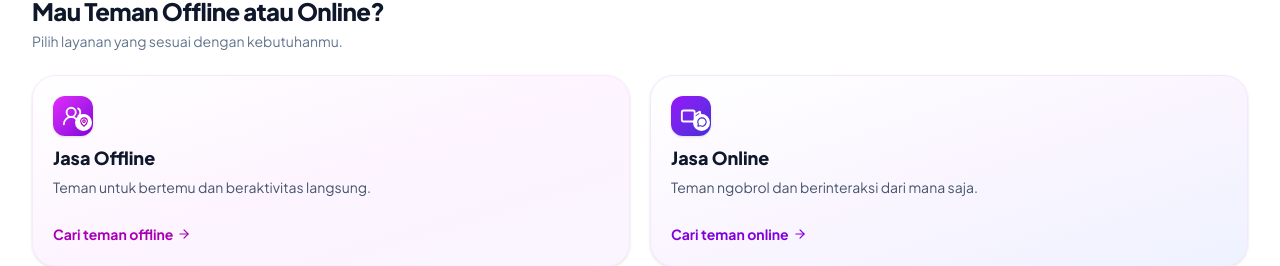
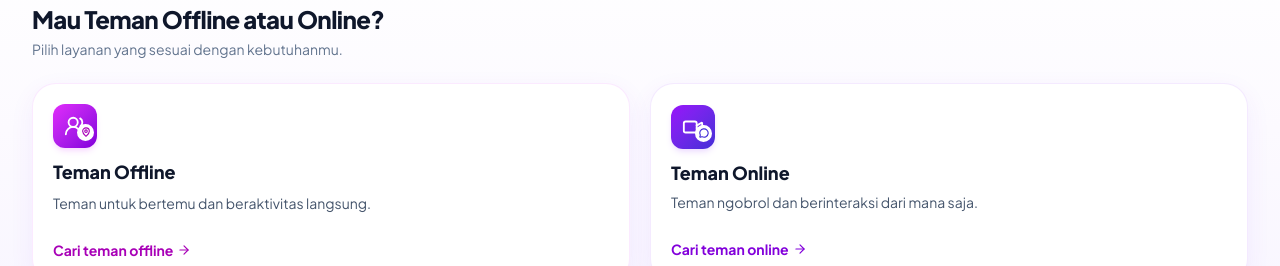
Before and after one commit to yukusocialindonesia-cpu/YUKU-SOCIAL-PRODUCTION, a React (Vite) app: page / in a window 1280 px wide. Shown: the part 686-952 px from the top of the page. Built offline with nearby package versions, Linux system fonts and the light colour scheme; no server answers; the database is empty.

Commit message:
Percantik kartu pilihan Teman Offline dan Online (#204)
* Polish homepage offline and online cards

* Keep service cards compact and preserve homepage copy

* Keep service section desktop spacing unchanged

```diff
--- a/src/components/home/ServiceModeSection.tsx
+++ b/src/components/home/ServiceModeSection.tsx
@@ -7,7 +7,7 @@ interface ServiceModeSectionProps {
 
 export const ServiceModeSection: React.FC<ServiceModeSectionProps> = ({ onSelectMode }) => {
   return (
-    <section className="relative py-4 sm:py-10 bg-white">
+    <section className="relative overflow-hidden py-4 sm:py-12 bg-gradient-to-b from-white via-[#FCFAFF] to-[#F8F5FF]">
       <div className="max-w-7xl mx-auto px-4 sm:px-6 lg:px-8">
         <div className="mb-3 sm:mb-6">
           <span className="text-[11px] font-bold text-purple-700 tracking-wider uppercase">
@@ -25,9 +25,9 @@ export const ServiceModeSection: React.FC<ServiceModeSectionProps> = ({ onSelect
           <button
             type="button"
             onClick={() => onSelectMode('offline')}
-            className="group min-w-0 rounded-2xl sm:rounded-3xl border border-fuchsia-100 bg-gradient-to-br from-white via-fuchsia-50 to-purple-50 p-2.5 sm:p-5 text-left shadow-sm hover:shadow-lg hover:-translate-y-0.5 transition-all focus-visible:outline-none focus-visible:ring-2 focus-visible:ring-fuchsia-500"
+            className="group relative min-w-0 overflow-hidden rounded-2xl sm:rounded-3xl border border-fuchsia-100/90 bg-white p-3 sm:p-5 text-left shadow-[0_8px_24px_rgba(124,58,237,0.07)] hover:shadow-[0_16px_34px_rgba(124,58,237,0.14)] hover:-translate-y-0.5 transition-all duration-300 focus-visible:outline-none focus-visible:ring-2 focus-visible:ring-fuchsia-500"
           >
-            <span className="mb-2 flex h-8 w-8 sm:h-10 sm:w-10 items-center justify-center rounded-xl bg-gradient-to-br from-fuchsia-500 to-purple-700 text-white shadow-sm">
+            <span className="mb-2.5 flex h-9 w-9 sm:h-11 sm:w-11 items-center justify-center rounded-xl bg-gradient-to-br from-fuchsia-500 to-purple-700 text-white shadow-md shadow-fuchsia-200/70">
               <span className="relative flex items-center justify-center" aria-hidden="true">
                 <UsersRound className="h-5 w-5 sm:h-[22px] sm:w-[22px]" strokeWidth={2} />
                 <span className="absolute -right-2 -bottom-1 flex h-[17px] w-[17px] items-center justify-center rounded-full border-2 border-white bg-white text-fuchsia-700">
@@ -35,8 +35,8 @@ export const ServiceModeSection: React.FC<ServiceModeSectionProps> = ({ onSelect
                 </span>
               </span>
             </span>
-            <span className="block text-sm sm:text-lg font-extrabold text-slate-900">Jasa Offline</span>
-            <span className="mt-1 block min-h-9 text-[11px] sm:text-sm leading-relaxed text-slate-600">
+            <span className="block text-sm sm:text-lg font-extrabold text-slate-900">Teman Offline</span>
+            <span className="mt-1.5 block min-h-9 text-[11px] sm:text-sm leading-relaxed text-slate-600">
               Teman untuk bertemu dan beraktivitas langsung.
             </span>
             <span className="mt-3 inline-flex items-center gap-1 text-[11px] sm:text-sm font-bold text-fuchsia-700">
@@ -47,9 +47,9 @@ export const ServiceModeSection: React.FC<ServiceModeSectionProps> = ({ onSelect
           <button
             type="button"
             onClick={() => onSelectMode('online')}
-            className="group min-w-0 rounded-2xl sm:rounded-3xl border border-purple-100 bg-gradient-to-br from-white via-purple-50 to-indigo-50 p-2.5 sm:p-5 text-left shadow-sm hover:shadow-lg hover:-translate-y-0.5 transition-all focus-visible:outline-none focus-visible:ring-2 focus-visible:ring-purple-500"
+            className="group relative min-w-0 overflow-hidden rounded-2xl sm:rounded-3xl border border-purple-100/90 bg-white p-3 sm:p-5 text-left shadow-[0_8px_24px_rgba(124,58,237,0.07)] hover:shadow-[0_16px_34px_rgba(124,58,237,0.14)] hover:-translate-y-0.5 transition-all duration-300 focus-visible:outline-none focus-visible:ring-2 focus-visible:ring-purple-500"
           >
-            <span className="mb-2 flex h-8 w-8 sm:h-10 sm:w-10 items-center justify-center rounded-xl bg-gradient-to-br from-purple-600 to-indigo-700 text-white shadow-sm">
+            <span className="mb-2.5 flex h-9 w-9 sm:h-11 sm:w-11 items-center justify-center rounded-xl bg-gradient-to-br from-purple-600 to-indigo-700 text-white shadow-md shadow-purple-200/70">
               <span className="relative flex items-center justify-center" aria-hidden="true">
                 <Video className="h-5 w-5 sm:h-[22px] sm:w-[22px]" strokeWidth={2} />
                 <span className="absolute -right-2 -bottom-1 flex h-[17px] w-[17px] items-center justify-center rounded-full border-2 border-white bg-white text-indigo-700">
@@ -57,7 +57,7 @@ export const ServiceModeSection: React.FC<ServiceModeSectionProps> = ({ onSelect
                 </span>
               </span>
             </span>
-            <span className="block text-sm sm:text-lg font-extrabold text-slate-900">Jasa Online</span>
+            <span className="block text-sm sm:text-lg font-extrabold text-slate-900">Teman Online</span>
             <span className="mt-1 block min-h-9 text-[11px] sm:text-sm leading-relaxed text-slate-600">
               Teman ngobrol dan berinteraksi dari mana saja.
             </span>
```
